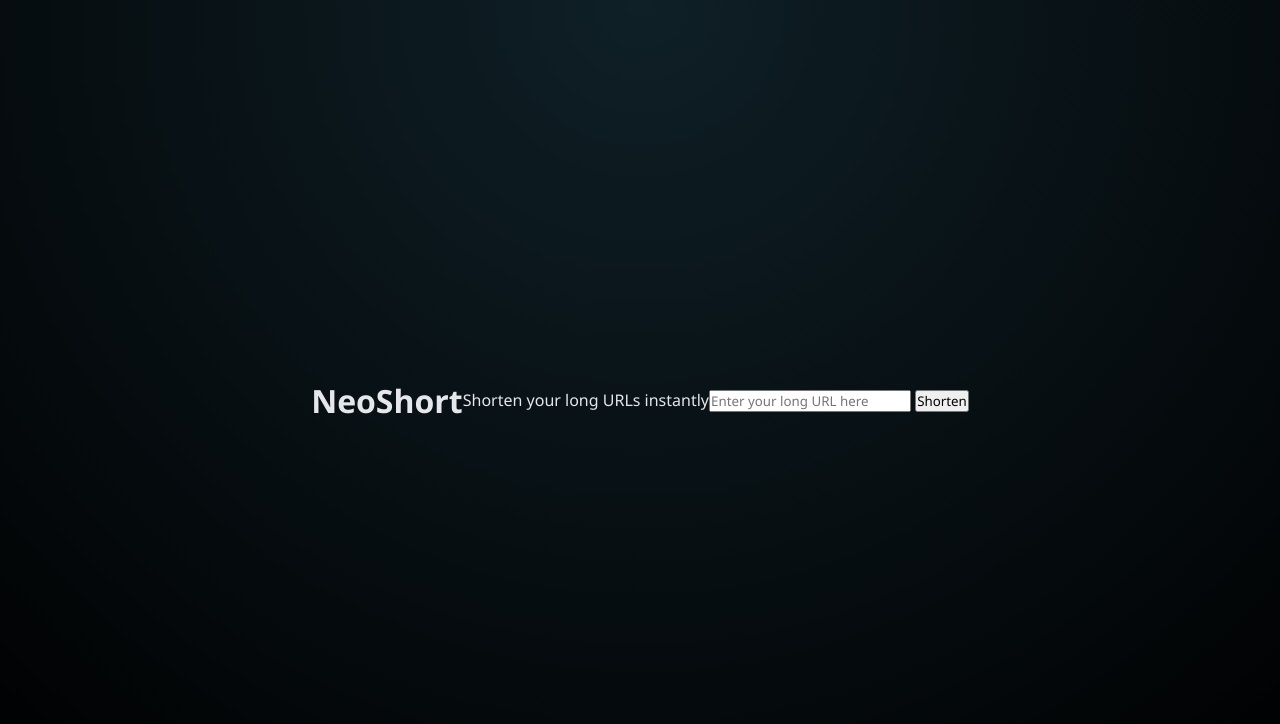
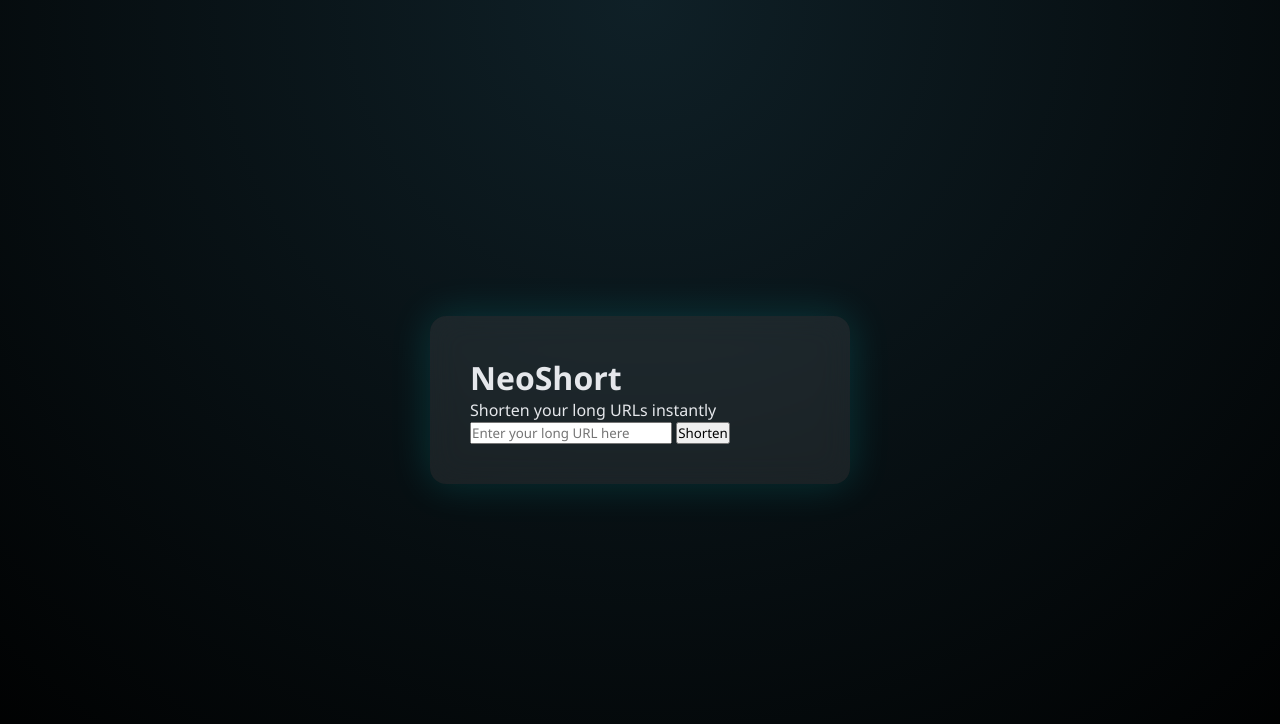
Before and after one commit to COZYkrish/NeoShort, a Flask app: page / in a window 1280 px wide. Shown: the top 724 px of the page. Run offline with Flask 3, Linux system fonts and the light colour scheme.

Commit message:
add glassmorphism card layout

```diff
--- a/static/css/style.css
+++ b/static/css/style.css
@@ -13,3 +13,13 @@ body {
   align-items: center;
   color: #e5e7eb;
 }
+.card {
+  background: rgba(255, 255, 255, 0.08);
+  backdrop-filter: blur(15px);
+  border-radius: 16px;
+  padding: 2.5rem;
+  width: 100%;
+  max-width: 420px;
+  box-shadow: 0 0 40px rgba(0, 255, 255, 0.15);
+  animation: fadeUp 0.8s ease;
+}
--- a/templates/index.html
+++ b/templates/index.html
@@ -8,7 +8,7 @@
 
 </head>
 <body>
-
+   <div class="card">
     <h1>NeoShort</h1>
     <p>Shorten your long URLs instantly</p>
 
@@ -34,6 +34,7 @@
     {% if error %}
         <p style="color: red;">{{ error }}</p>
     {% endif %}
+    </div>
 <script src="{{ url_for('static', filename='js/main.js') }}"></script>
 
 </body>
```
